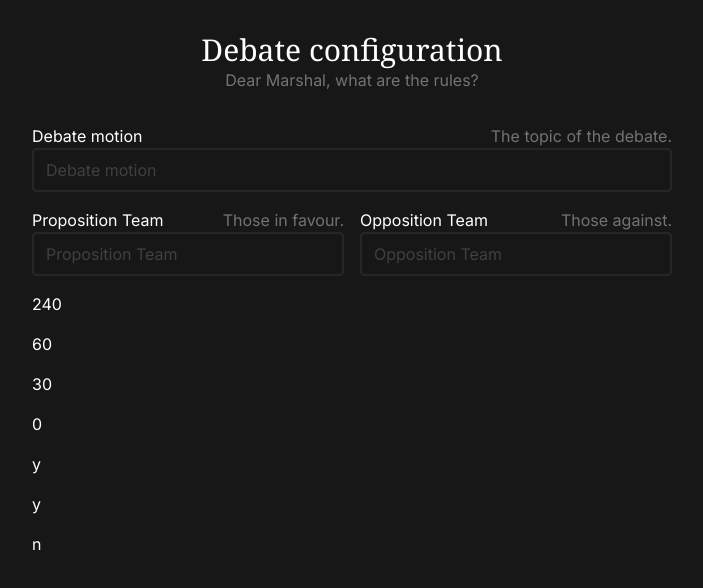
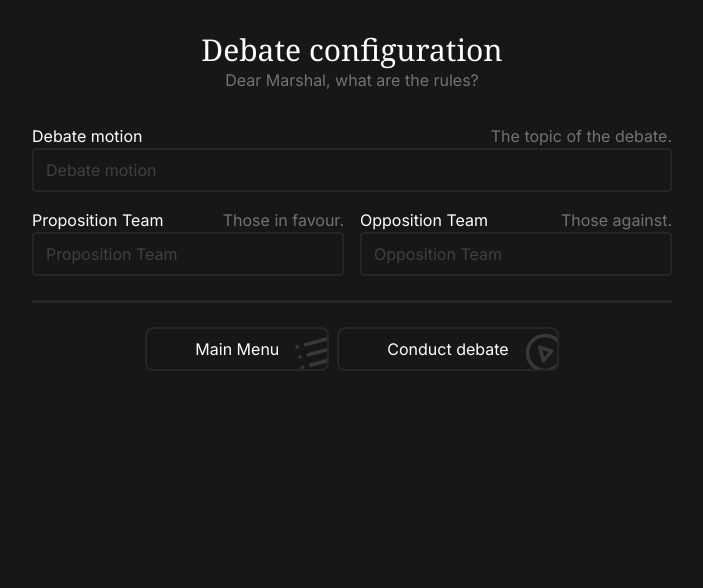
Before and after one commit to debatecore/debate-tools, a Next.js app: page /oxford-debate/setup in a window 1280 px wide. Shown: the top 588 px of the page, without its empty margins (288-991 px from the left). Built offline with nearby package versions, Linux system fonts and the light colour scheme.

Commit message:
componentise string fields in debate conf, add buttons to conf ui

```diff
--- a/src/app/oxford-debate/setup/page.tsx
+++ b/src/app/oxford-debate/setup/page.tsx
@@ -1,13 +1,11 @@
 "use client";
+import { DebateConfStringsPanel } from "@/components/DebateConfStringsPanel";
+import { LinkButton } from "@/components/LinkButton";
+import { IconList } from "@/components/icons/List";
+import { IconPlayCircle } from "@/components/icons/PlayCircle";
 import { DebateContext } from "@/contexts/DebateContext";
 import { useLang } from "@/lib/useLang";
 import { useContext } from "react";
-
-const inputStyle = `
-  border-2 border-neutral-800 bg-transparent rounded
-  p-2 px-3 outline-none hover:border-neutral-700 focus:border-neutral-600
-  placeholder:text-neutral-700 w-full
-`;
 
 export default function OxfordDebateSetup() {
   const debateContext = useContext(DebateContext);
@@ -17,57 +15,16 @@ export default function OxfordDebateSetup() {
         {useLang("oxfordDebateConfiguration")}
       </h1>
       <p className="text-center text-neutral-500">
-        {useLang("oxfordDebateConfigurationFlavortext")}
+        {debateContext.conf.motion ||
+          useLang("oxfordDebateConfigurationFlavortext")}
       </p>
       <div className="max-w-2xl mx-auto mt-8 flex flex-col gap-4 px-4">
-        <div className="w-full">
-          <div className="flex flex-row justify-between">
-            <p>{useLang("debateMotion")}</p>
-            <p className="text-neutral-500">
-              {useLang("debateMotionFlavortext")}
-            </p>
-          </div>
-          <input
-            type="text"
-            placeholder={useLang("debateMotion")}
-            className={inputStyle}
-          />
+        <DebateConfStringsPanel />
+        <hr className="border-b-2 rounded border-neutral-800 my-2" />
+        <div className="flex flex-row flex-wrap justify-center gap-2">
+          <LinkButton href="/" text="Main Menu" icon={IconList} />
+          <LinkButton href="/" text="Conduct debate" icon={IconPlayCircle} />
         </div>
-        <div className="flex flex-row justify-between gap-4 flex-wrap md:flex-nowrap">
-          <div className="flex flex-col min-w-[48%] w-full">
-            <div className="flex flex-row justify-between">
-              <p>{useLang("proTeam")}</p>
-              <p className="text-neutral-500">{useLang("proTeamFlavortext")}</p>
-            </div>
-            <input
-              type="text"
-              placeholder={useLang("proTeam")}
-              className={inputStyle}
-            />
-          </div>
-          <div className="flex flex-col min-w-[48%] w-full">
-            <div className="flex flex-row justify-between">
-              <p>{useLang("oppTeam")}</p>
-              <p className="text-neutral-500">{useLang("oppTeamFlavortext")}</p>
-            </div>
-            <input
-              type="text"
-              placeholder={useLang("oppTeam")}
-              className={inputStyle}
-            />
-          </div>
-        </div>
-        {/*
-
-
-        */}
-        <p>{debateContext.conf.speechTime}</p>
-        <p>{debateContext.conf.adVocemTime}</p>
-        <p>{debateContext.conf.endProtectedTime}</p>
-        <p>{debateContext.conf.startProtectedTime}</p>
-        <p>{debateContext.conf.beepOnSpeechEnd ? "y" : "n"}</p>
-        <p>{debateContext.conf.beepProtectedTime ? "y" : "n"}</p>
-        <p>{debateContext.conf.visualizeProtectedTimes ? "y" : "n"}</p>
       </div>
     </div>
   );
--- /dev/null
+++ b/src/components/DebateConfStringsPanel.tsx
@@ -0,0 +1,83 @@
+import { DebateContext } from "@/contexts/DebateContext";
+import { useLang } from "@/lib/useLang";
+import { useContext, useRef } from "react";
+
+const inputStyle = `
+  border-2 border-neutral-800 bg-transparent rounded
+  p-2 px-3 outline-none hover:border-neutral-700 focus:border-neutral-600
+  placeholder:text-neutral-700 w-full
+`;
+
+const DebateConfStringsPanel = () => {
+  const debateContext = useContext(DebateContext);
+  const refMotion = useRef<HTMLInputElement>(null);
+  const refProTeam = useRef<HTMLInputElement>(null);
+  const refOppTeam = useRef<HTMLInputElement>(null);
+  return (
+    <>
+      <div className="w-full">
+        <div className="flex flex-row justify-between">
+          <p>{useLang("debateMotion")}</p>
+          <p className="text-neutral-500">
+            {useLang("debateMotionFlavortext")}
+          </p>
+        </div>
+        <input
+          type="text"
+          placeholder={useLang("debateMotion")}
+          className={inputStyle}
+          value={debateContext.conf.motion}
+          ref={refMotion}
+          onChange={() =>
+            debateContext.setConf({
+              ...debateContext.conf,
+              motion: refMotion.current?.value || "",
+            })
+          }
+        />
+      </div>
+      <div className="flex flex-row justify-between gap-4 flex-wrap md:flex-nowrap">
+        <div className="flex flex-col min-w-[48%] w-full">
+          <div className="flex flex-row justify-between">
+            <p>{useLang("proTeam")}</p>
+            <p className="text-neutral-500">{useLang("proTeamFlavortext")}</p>
+          </div>
+          <input
+            type="text"
+            placeholder={useLang("proTeam")}
+            className={inputStyle}
+            value={debateContext.conf.proTeam}
+            ref={refProTeam}
+            onChange={() =>
+              debateContext.setConf({
+                ...debateContext.conf,
+                proTeam: refProTeam.current?.value || "",
+              })
+            }
+          />
+        </div>
+        <div className="flex flex-col min-w-[48%] w-full">
+          <div className="flex flex-row justify-between">
+            <p>{useLang("oppTeam")}</p>
+            <p className="text-neutral-500">{useLang("oppTeamFlavortext")}</p>
+          </div>
+          <input
+            type="text"
+            placeholder={useLang("oppTeam")}
+            className={inputStyle}
+            value={debateContext.conf.oppTeam}
+            ref={refOppTeam}
+            onChange={() =>
+              debateContext.setConf({
+                ...debateContext.conf,
+                oppTeam: refOppTeam.current?.value || "",
+              })
+            }
+          />
+        </div>
+      </div>
+    </>
+  );
+};
+
+export { DebateConfStringsPanel };
--- /dev/null
+++ b/src/components/icons/Folder.tsx
@@ -0,0 +1,22 @@
+import { iconprops } from "@/types/iconprops";
+
+const IconFolder = (props: iconprops) => {
+  return (
+    <svg
+      xmlns="http://www.w3.org/2000/svg"
+      width="24"
+      height="24"
+      viewBox="0 0 24 24"
+      fill={props.fill ? "currentColor" : "none"}
+      stroke="currentColor"
+      strokeWidth={props.strokeWidth || 2}
+      strokeLinecap="round"
+      strokeLinejoin="round"
+      className={`feather ${props.moreClass}`}
+    >
+      <path d="M22 19a2 2 0 0 1-2 2H4a2 2 0 0 1-2-2V5a2 2 0 0 1 2-2h5l2 3h9a2 2 0 0 1 2 2z"></path>
+    </svg>
+  );
+};
+
+export { IconFolder };
--- /dev/null
+++ b/src/components/icons/List.tsx
@@ -0,0 +1,27 @@
+import { iconprops } from "@/types/iconprops";
+
+const IconList = (props: iconprops) => {
+  return (
+    <svg
+      xmlns="http://www.w3.org/2000/svg"
+      width="24"
+      height="24"
+      viewBox="0 0 24 24"
+      fill={props.fill ? "currentColor" : "none"}
+      stroke="currentColor"
+      strokeWidth={props.strokeWidth || 2}
+      strokeLinecap="round"
+      strokeLinejoin="round"
+      className={`feather ${props.moreClass}`}
+    >
+      <line x1="8" y1="6" x2="21" y2="6"></line>
+      <line x1="8" y1="12" x2="21" y2="12"></line>
+      <line x1="8" y1="18" x2="21" y2="18"></line>
+      <line x1="3" y1="6" x2="3.01" y2="6"></line>
+      <line x1="3" y1="12" x2="3.01" y2="12"></line>
+      <line x1="3" y1="18" x2="3.01" y2="18"></line>
+    </svg>
+  );
+};
+
+export { IconList };
--- /dev/null
+++ b/src/components/icons/Menu.tsx
@@ -0,0 +1,24 @@
+import { iconprops } from "@/types/iconprops";
+
+const IconMenu = (props: iconprops) => {
+  return (
+    <svg
+      xmlns="http://www.w3.org/2000/svg"
+      width="24"
+      height="24"
+      viewBox="0 0 24 24"
+      fill={props.fill ? "currentColor" : "none"}
+      stroke="currentColor"
+      strokeWidth={props.strokeWidth || 2}
+      strokeLinecap="round"
+      strokeLinejoin="round"
+      className={`feather ${props.moreClass}`}
+    >
+      <line x1="3" y1="12" x2="21" y2="12"></line>
+      <line x1="3" y1="6" x2="21" y2="6"></line>
+      <line x1="3" y1="18" x2="21" y2="18"></line>
+    </svg>
+  );
+};
+
+export { IconMenu };
--- /dev/null
+++ b/src/components/icons/Paperclip.tsx
@@ -0,0 +1,22 @@
+import { iconprops } from "@/types/iconprops";
+
+const IconPaperclip = (props: iconprops) => {
+  return (
+    <svg
+      xmlns="http://www.w3.org/2000/svg"
+      width="24"
+      height="24"
+      viewBox="0 0 24 24"
+      fill={props.fill ? "currentColor" : "none"}
+      stroke="currentColor"
+      strokeWidth={props.strokeWidth || 2}
+      strokeLinecap="round"
+      strokeLinejoin="round"
+      className={`feather ${props.moreClass}`}
+    >
+      <path d="M21.44 11.05l-9.19 9.19a6 6 0 0 1-8.49-8.49l9.19-9.19a4 4 0 0 1 5.66 5.66l-9.2 9.19a2 2 0 0 1-2.83-2.83l8.49-8.48"></path>
+    </svg>
+  );
+};
+
+export { IconPaperclip };
--- /dev/null
+++ b/src/components/icons/PlayCircle.tsx
@@ -0,0 +1,23 @@
+import { iconprops } from "@/types/iconprops";
+
+const IconPlayCircle = (props: iconprops) => {
+  return (
+    <svg
+      xmlns="http://www.w3.org/2000/svg"
+      width="24"
+      height="24"
+      viewBox="0 0 24 24"
+      fill={props.fill ? "currentColor" : "none"}
+      stroke="currentColor"
+      strokeWidth={props.strokeWidth || 2}
+      strokeLinecap="round"
+      strokeLinejoin="round"
+      className={`feather ${props.moreClass}`}
+    >
+      <circle cx="12" cy="12" r="10"></circle>
+      <polygon points="10 8 16 12 10 16 10 8"></polygon>
+    </svg>
+  );
+};
+
+export { IconPlayCircle };
```
